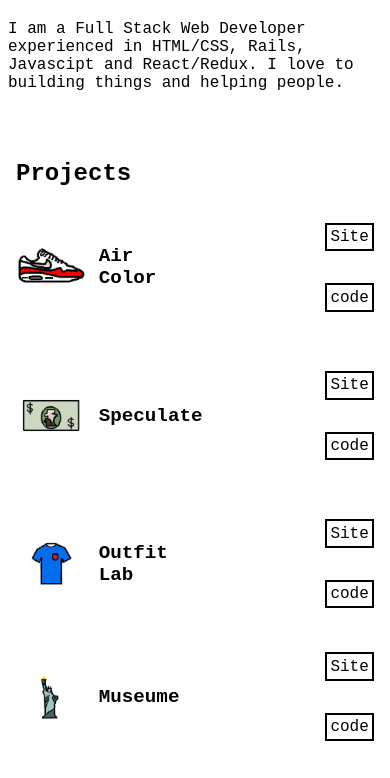
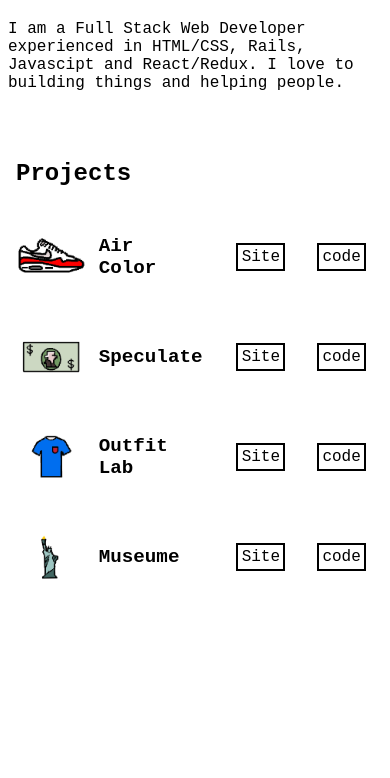
Before and after one commit to Connor-Callahan/connorwcallahan.com, a Gatsby site: page / in a window 390 px wide. Shown: the part 175-953 px from the top of the page. After the commit the page ends 844 px from the top, so only its background shows below. Built offline with nearby package versions, Linux system fonts and the light colour scheme; Gatsby itself is replaced by a stand-in of ours.

Commit message:
mobile margins projects list

```diff
--- a/src/components/ProjectListing.js
+++ b/src/components/ProjectListing.js
@@ -24,7 +24,7 @@ class ProjectListing extends Component {
                     Site
                   </a>
                 ) : null}
-                <a className="source" href={project.source}>
+                <a className="button"  target="_blank" href={project.source}>
                   code
                 </a>
               </div>
--- a/src/style/projects.scss
+++ b/src/style/projects.scss
@@ -19,6 +19,8 @@
     .project {
       display: flex;
       align-items: center;
+      height: 100px;
+      width: 100%;
       // border: 2px solid orange;
 
       .project-icon {
@@ -29,7 +31,7 @@
       h2 {
         font-size: 1.2em;
         padding-right: 0.7em;
-        width: auto;
+        width: 100px;
         // border: 2px solid red;
         a {
           text-decoration: none;
@@ -44,7 +46,8 @@
       }
       .buttons {
         display: inline-flex;
-        width: 100%;
+        // border: 2px solid blue;
+
         a {
           border: 2px solid black;
           margin: 1rem;
@@ -66,9 +69,8 @@
 @media (max-width: 850px) {
   .listing {
     .project-container {
-      width: 100%;
+      margin: 0;
       .project {
-        width: 100%;
         .project-icon {
 
         }
@@ -83,6 +85,7 @@
         }
         .buttons {
           display: inline-flex;
+          margin-left: -10em;
           a {
           }
         }
@@ -93,35 +96,3 @@
     }
   }
 }
-
-
-@media (orientation: portrait) {
-  .listing {
-    .project-container {
-      // padding: 0 0 0 0;
-
-      .project {
-        .project-icon {
-
-        }
-        h2 {
-
-          a {
-          }
-        }
-
-        p {
-          visibility: hidden;
-        }
-        .buttons {
-          display: grid;
-          a {
-          }
-        }
-        .source {
-
-        }
-      }
-    }
-  }
-}
```
